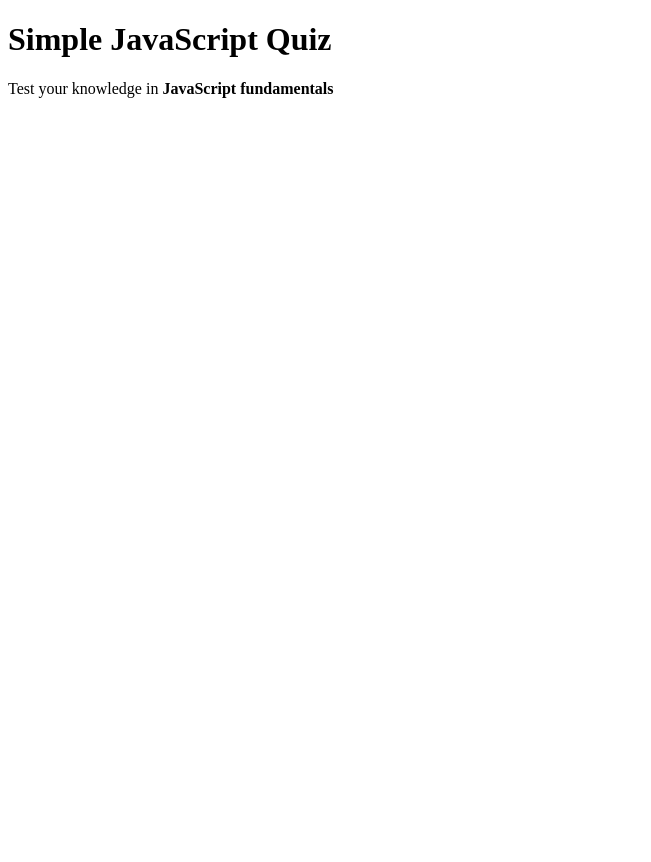
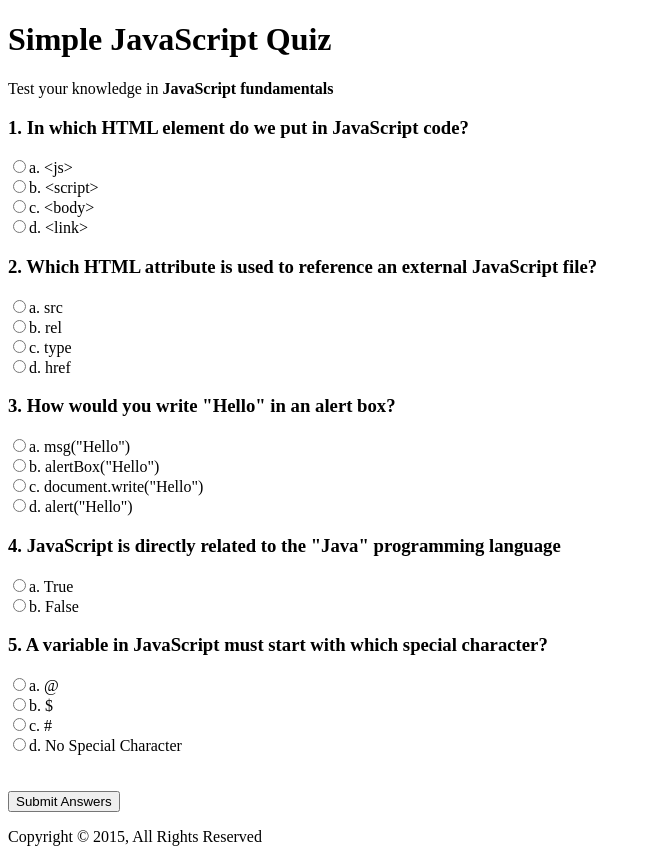
Before and after one commit to billyacademy/javascript_quiz, a plain HTML site: page index.html in a window 1280 px wide. Shown: the whole page, without its empty margins (0-651 px from the left). Before the commit the page ends 800 px from the top, so only its background shows below. Drawn offline with Linux system fonts and the light colour scheme.

Commit message:
finished html portion of udemy tutorial for javascript quiz

```diff
--- a/index.html
+++ b/index.html
@@ -12,6 +12,46 @@
         <h1>Simple JavaScript Quiz</h1>
         <p> Test your knowledge in <strong>JavaScript fundamentals</strong><p>
       </header>
+      <section>
+        <div id="results"></div>
+        <form name="quizForm" onsubmit="return submitAnswers">
+          <h3>1. In which HTML element do we put in JavaScript code?</h3>
+          <input type="radio" name="q1" value="a" id="q1a">a. &lt;js&gt;<br>
+          <input type="radio" name="q1" value="a" id="q1a">b. &lt;script&gt;<br>
+          <input type="radio" name="q1" value="a" id="q1a">c. &lt;body&gt;<br>
+          <input type="radio" name="q1" value="a" id="q1a">d. &lt;link&gt;<br>
+
+          <h3>2. Which HTML attribute is used to reference an external JavaScript file?</h3>
+          <input type="radio" name="q1" value="a" id="q1a">a. src<br>
+          <input type="radio" name="q1" value="a" id="q1a">b. rel<br>
+          <input type="radio" name="q1" value="a" id="q1a">c. type<br>
+          <input type="radio" name="q1" value="a" id="q1a">d. href<br>
+
+          <h3>3. How would you write "Hello" in an alert box?</h3>
+          <input type="radio" name="q1" value="a" id="q1a">a. msg("Hello")<br>
+          <input type="radio" name="q1" value="a" id="q1a">b. alertBox("Hello")<br>
+          <input type="radio" name="q1" value="a" id="q1a">c. document.write("Hello")<br>
+          <input type="radio" name="q1" value="a" id="q1a">d. alert("Hello")<br>
+
+          <h3>4. JavaScript is directly related to the "Java" programming language</h3>
+          <input type="radio" name="q1" value="a" id="q1a">a. True<br>
+          <input type="radio" name="q1" value="a" id="q1a">b. False<br>
+
+
+          <h3>5. A variable in JavaScript  must start with which special character?</h3>
+          <input type="radio" name="q1" value="a" id="q1a">a. @<br>
+          <input type="radio" name="q1" value="a" id="q1a">b. $<br>
+          <input type="radio" name="q1" value="a" id="q1a">c. #<br>
+          <input type="radio" name="q1" value="a" id="q1a">d. No Special Character<br>
+          <br><br>
+          <input type="submit" value="Submit Answers">
+          <section>
+            <footer>
+              <p> Copyright &copy; 2015, All Rights Reserved</p>
+          </section>
+        </form>
+      </section>
+
     </div>
   </body>
 </html>
```
